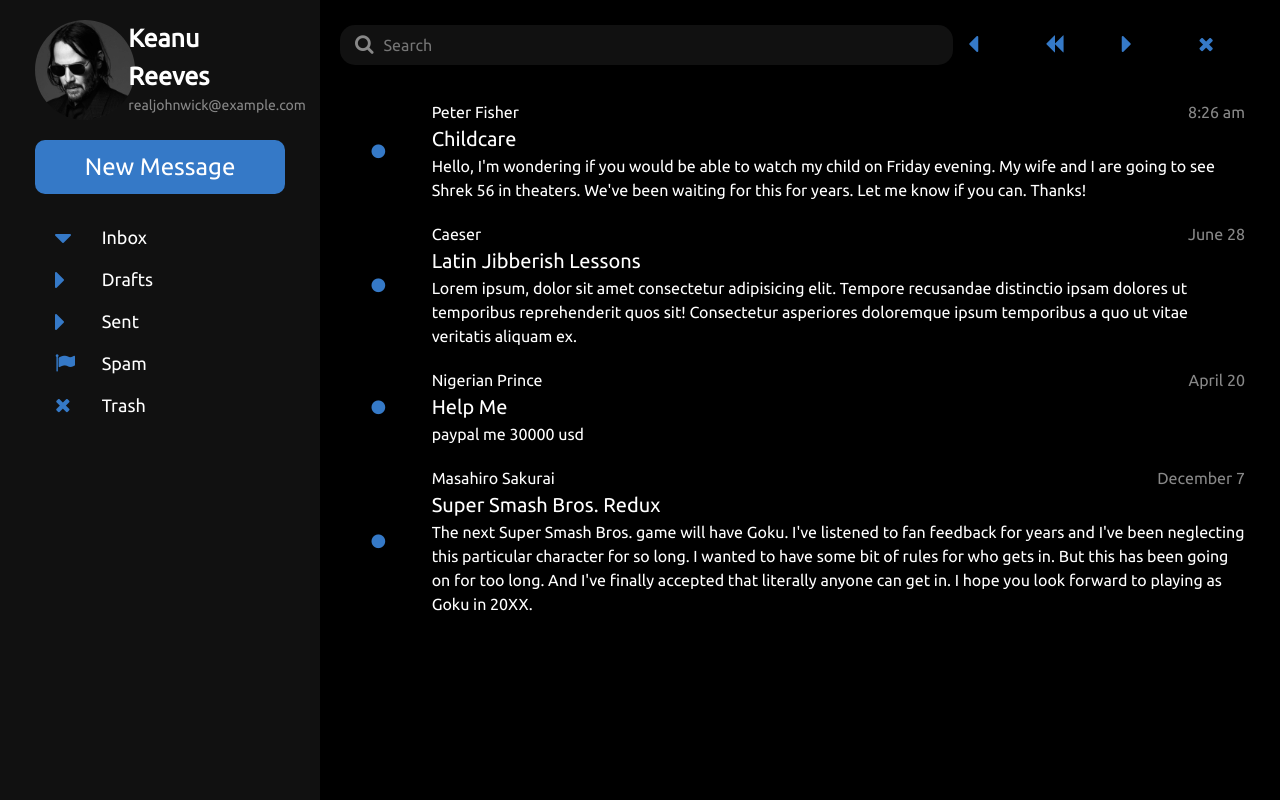
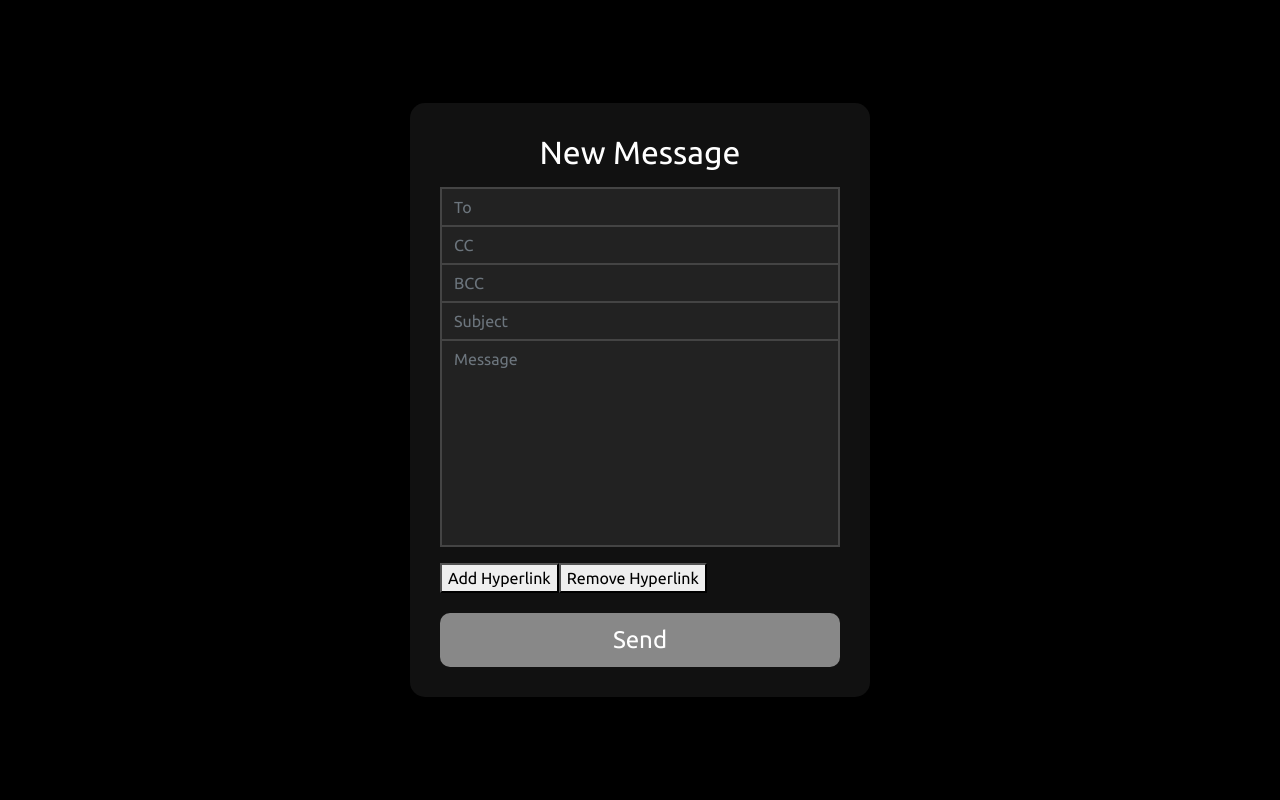
Before and after one commit to joelboersma/bvt-email, an Angular app: page / in a window 1280 px wide. Built offline with nearby package versions, Linux system fonts and the light colour scheme.

Commit message:
first attempt at array for hyperlinks to message form

```diff
--- a/src/app/app.component.html
+++ b/src/app/app.component.html
@@ -1,4 +1,4 @@
-<div class="container-fluid">
+<!-- <div class="container-fluid">
   <div class="row">
     <div id="sidebar" class="col-md-5 col-xl-3">
       <app-sidebar></app-sidebar>
@@ -7,10 +7,10 @@
       <app-main-window></app-main-window>
     </div>
   </div>
-</div>
+</div> -->
 
 <!-- <app-form-login></app-form-login> -->
 
 <!-- <app-form-signup></app-form-signup> -->
 
-<!-- <app-form-message></app-form-message> -->
+<app-form-message></app-form-message>
--- a/src/app/form-message/form-message.component.html
+++ b/src/app/form-message/form-message.component.html
@@ -5,19 +5,30 @@
       <form [formGroup]="messageForm" (ngSubmit)="onSubmit()">
 
         <div class="form-group">
+
           <input type="text" formControlName="to" class="form-control messageFormTextBox" placeholder="To">
+
           <input type="text" formControlName="cc" class="form-control messageFormTextBox" placeholder="CC">
+
           <input type="text" formControlName="bcc" class="form-control messageFormTextBox" placeholder="BCC">
+
           <input type="text" formControlName="subject" class="form-control messageFormTextBox" placeholder="Subject">
+
           <textarea rows="8" formControlName="message" class="form-control messageFormTextBox" placeholder="Message"></textarea>
-          <!-- <div *ngFor="let link of hyperlinks">
-            <input type="text" formControlName="hyperlinks[0]" class="form-control messageFormTextBox" placeholder="hyperlink">
-          </div> -->
+
+          <ng-container *ngFor="let link of hyperlinks">
+              <input type="text" [value]="link" class="form-control messageFormTextBox" placeholder="Hyperlink">
+          </ng-container>
+
         </div>
 
-        <!-- <button type="button" (click)="addHyperlink()">
+        <button type="button" (click)="addHyperlink()">
           Add Hyperlink
-        </button> -->
+        </button>
+
+        <button type="button" (click)="removeHyperlink()">
+          Remove Hyperlink
+        </button>
 
         <button class="mainButton" type="submit"
 					[disabled]="!messageForm.valid">
--- a/src/app/form-message/form-message.component.ts
+++ b/src/app/form-message/form-message.component.ts
@@ -14,16 +14,17 @@ export class FormMessageComponent implements OnInit {
    * -Use an ngFor to display each hyperlink
   */
 
-  private messageForm: FormGroup;
+  private readonly messageForm: FormGroup;
+  public hyperlinks: Array<string> = [];
 
-  constructor(private fb: FormBuilder) {
+  constructor(private readonly fb: FormBuilder) {
     this.messageForm = this.fb.group({
       to: [null, [Validators.required, Validators.email]],
       cc: [null, Validators.email],
       bcc: [null, Validators.email],
       subject: null,
-      message: [null, Validators.required]
-      // hyperlinks: new Array<string>("")
+      message: [null, Validators.required],
+      hyperlinks: []
     });
   }
 
@@ -31,11 +32,19 @@ export class FormMessageComponent implements OnInit {
   }
 
   onSubmit() {
+    this.messageForm.controls.hyperlinks.setValue(this.hyperlinks);
+    console.log(this.hyperlinks);
     console.log(this.messageForm.value);
   }
 
-  // addHyperlink() {
-  //   this.messageForm.value.hyperlinks.push("");
-  // }
+  addHyperlink() {
+    this.hyperlinks.push("");
+    console.log(this.messageForm.value);
+  }
+
+  removeHyperlink() {
+    this.hyperlinks.pop();
+    console.log(this.messageForm.value);
+  }
 
 }
```
